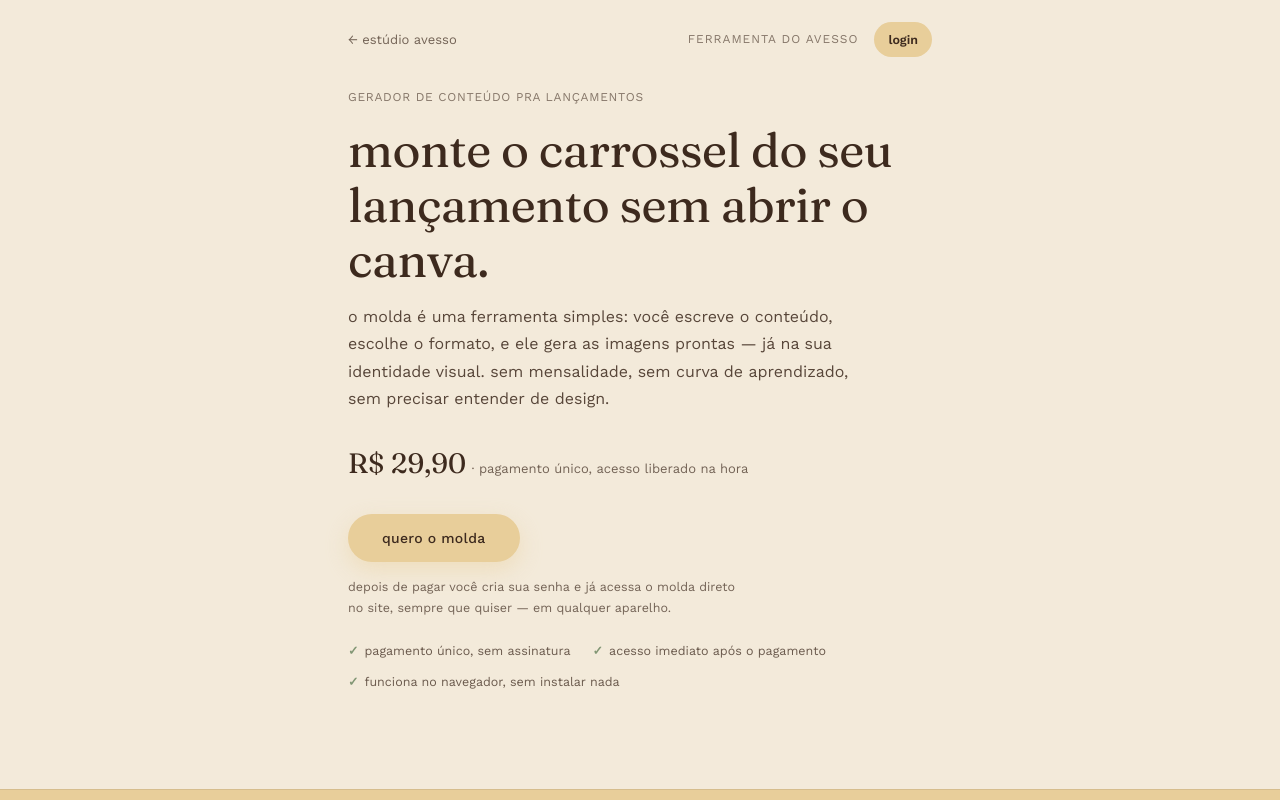
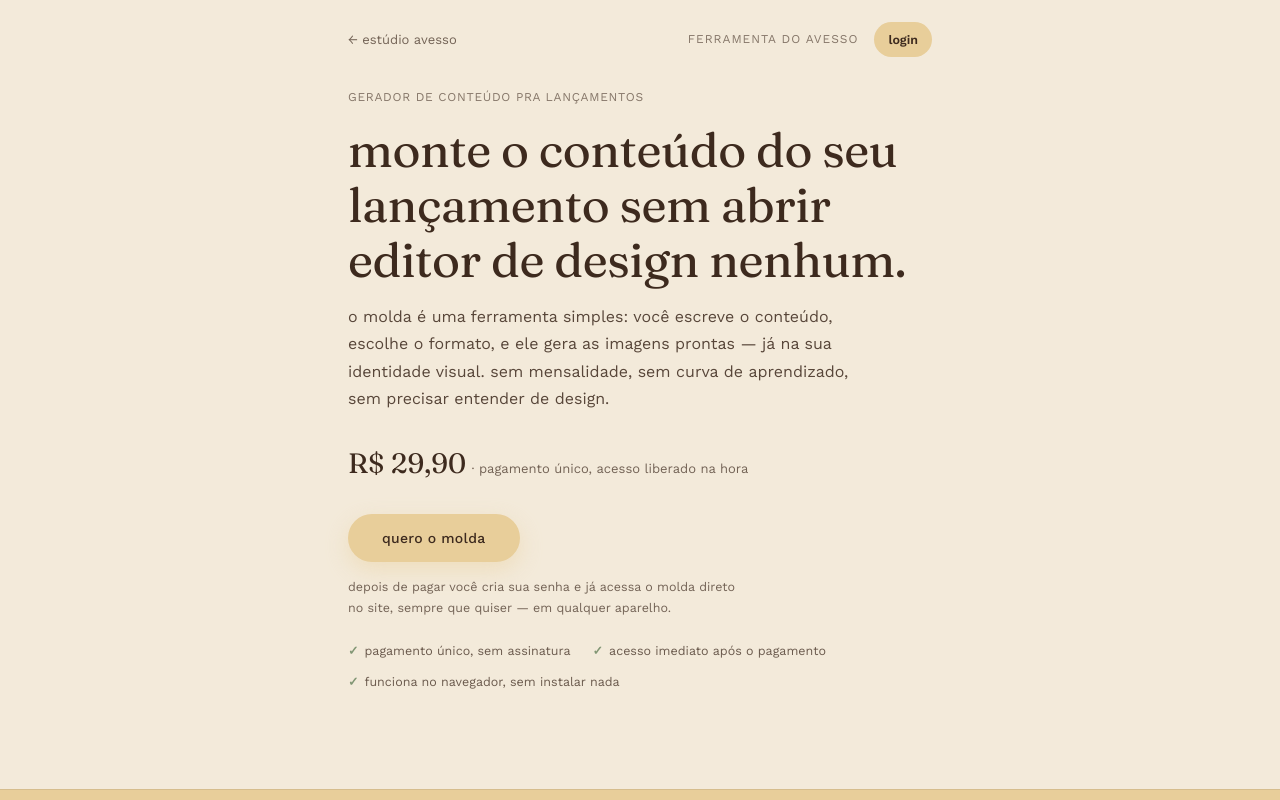
Before and after one commit to giovanarocho/avesso, a website: page molda/index.html in a window 1280 px wide. Shown: the top 800 px of the page. Drawn offline with nearby package versions, Linux system fonts and the light colour scheme; no server answers.

Commit message:
Add files via upload

```diff
--- a/molda/index.html
+++ b/molda/index.html
@@ -25,7 +25,7 @@
   <section class="hero">
     <div class="wrap">
       <span class="eyebrow">gerador de conteúdo pra lançamentos</span>
-      <h1>monte o carrossel do seu lançamento sem abrir o canva.</h1>
+      <h1>monte o conteúdo do seu lançamento sem abrir editor de design nenhum.</h1>
       <p class="lede">o molda é uma ferramenta simples: você escreve o conteúdo, escolhe o formato, e ele gera as imagens prontas — já na sua identidade visual. sem mensalidade, sem curva de aprendizado, sem precisar entender de design.</p>
 
       <div class="price-box">
```
